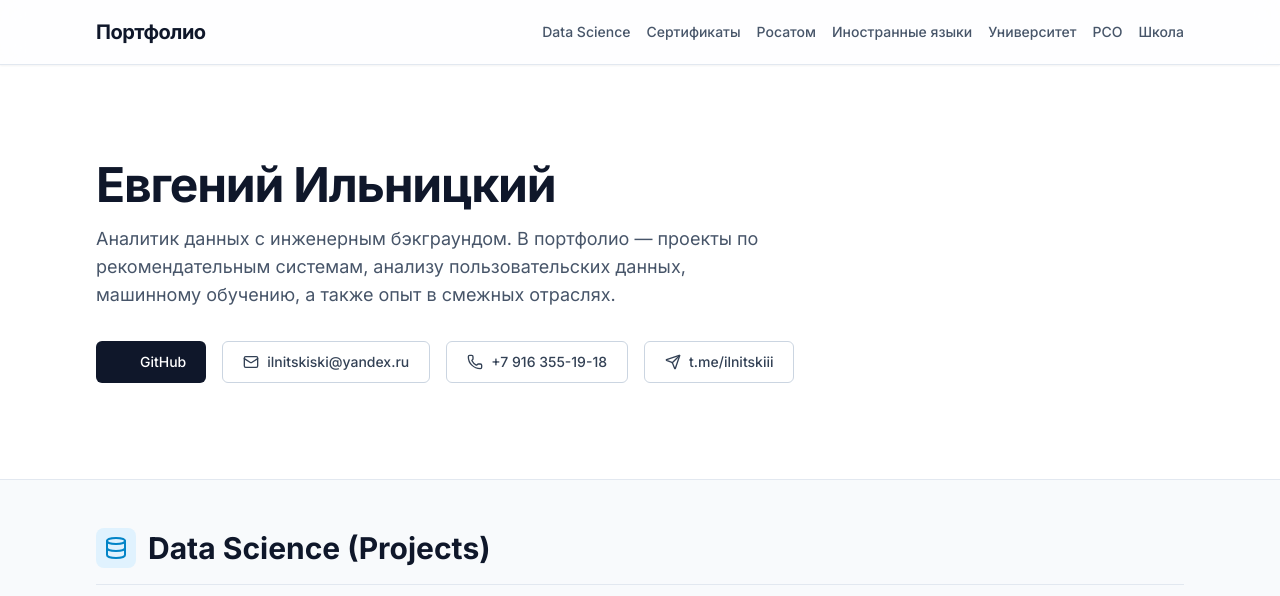
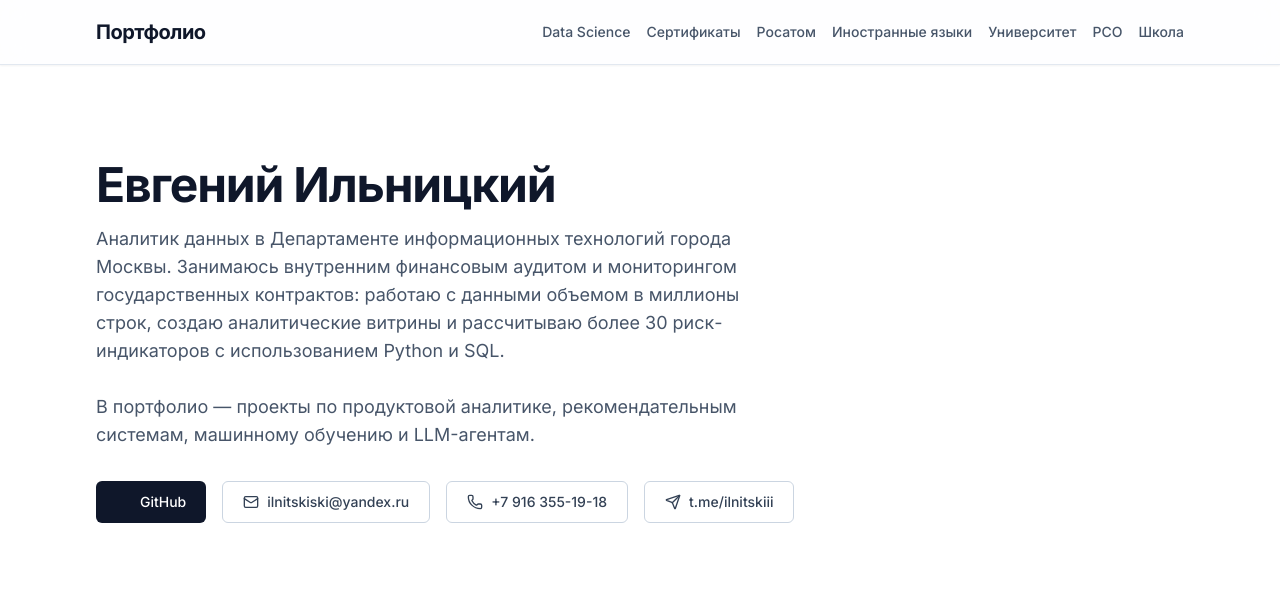
Before and after one commit to ilnitskii/portfolio, a plain HTML site: page index.html in a window 1280 px wide. Shown: the top 596 px of the page. Drawn offline with nearby package versions, Linux system fonts and the light colour scheme; some icons are missing.

Commit message:
Update portfolio introduction

```diff
--- a/index.html
+++ b/index.html
@@ -65,9 +65,9 @@
                 Евгений Ильницкий
             </h1>
             <p class="text-lg text-slate-600 max-w-2xl mb-8">
-            Аналитик данных с инженерным бэкграундом.
-            В портфолио — проекты по рекомендательным системам,
-            анализу пользовательских данных, машинному обучению, а также опыт в смежных отраслях.
+                Аналитик данных в Департаменте информационных технологий города Москвы. Занимаюсь внутренним финансовым аудитом и мониторингом государственных контрактов: работаю с данными объемом в миллионы строк, создаю аналитические витрины и рассчитываю более 30 риск-индикаторов с использованием Python и SQL.
+                <br><br>
+                В портфолио — проекты по продуктовой аналитике, рекомендательным системам, машинному обучению и LLM-агентам.
             </p>
             <div class="flex flex-wrap gap-4">
 
```
